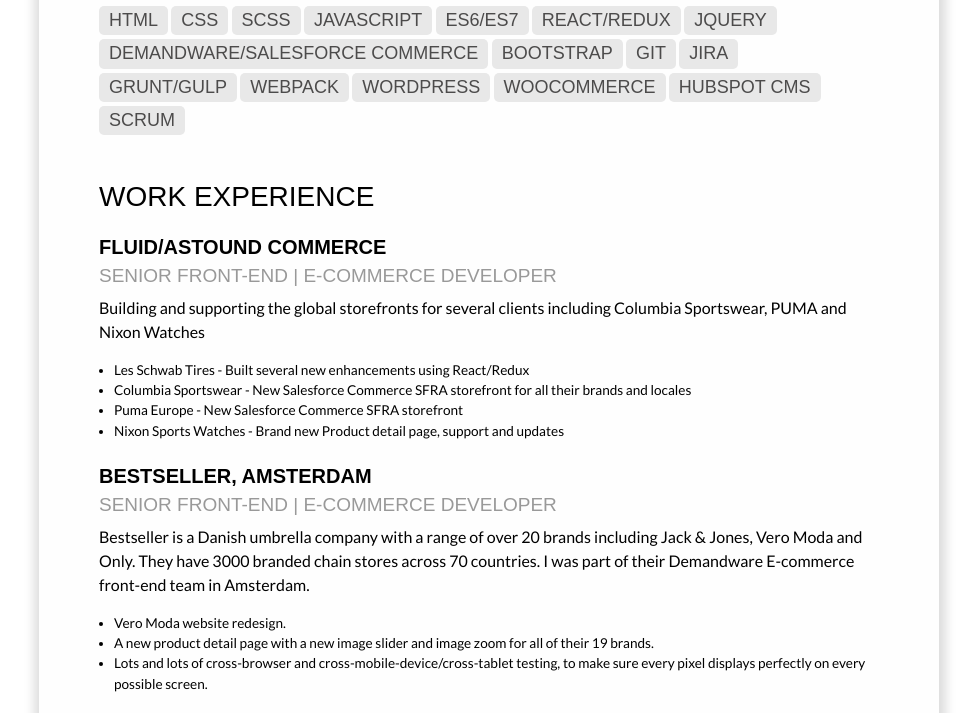
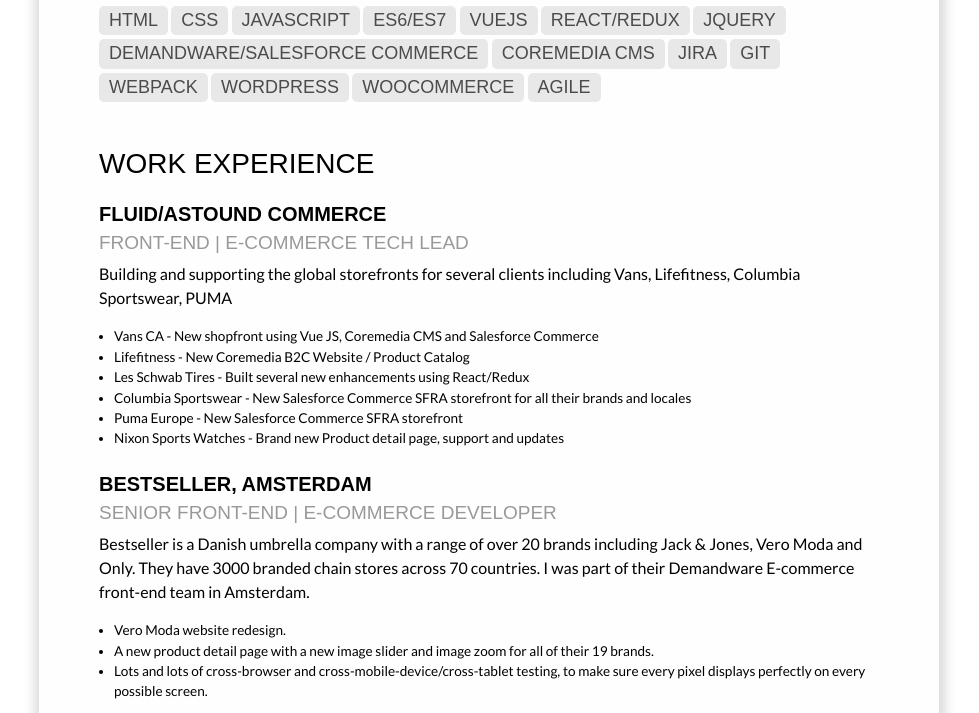
Before and after one commit to samgarg86/samgarg86.github.io, a website: page resume/index.html in a window 1280 px wide. Shown: the part 568-1281 px from the top of the page, without its empty margins (151-1130 px from the left). Drawn offline with Linux system fonts and the light colour scheme; a web font is replaced by a local one.

Commit message:
Resume updated for Divante

```diff
--- a/resume/index.html
+++ b/resume/index.html
@@ -61,8 +61,7 @@
                 </header>
 
                 <div class="content">
-                    <p>Hi! I am an all-rounded Front-End UI Developer and I've been building websites professionally for more than a decade. I specialise in responsive
-                        UI development using HTML, CSS and JavaScript.</p>
+                    <p>Hi! I am an all-rounded Front-End Web Developer and I've been building websites professionally for more than a decade.</p>
 
                     <p>
                         I've been part of several scrum teams and built many mobile-first, responsive, adaptive
@@ -72,7 +71,7 @@
                         I firmly believe in minimalistic design and minimal code. Less is more :) </p>
 
                     <p>I have successfully delivered projects for several small and big names all over the
-                        world. To name a few - Puma, Columbia Sportswear, MSN, Scotch & Soda Amsterdam, Jack & Jones, Vero Moda, Nixon
+                        world. To name a few - Vans, Lifefitness, Puma, Columbia Sportswear, MSN, Scotch & Soda Amsterdam, Jack & Jones
                     </p>
 
                     <p>I love travelling, cooking and surfing. Having had the opportunity to live in 4 different
@@ -110,21 +109,19 @@
                 <div class="">
                     <span class="skill-name">HTML</span>
                     <span class="skill-name">CSS</span>
-                    <span class="skill-name">SCSS</span>
                     <span class="skill-name">JavaScript</span>
                     <span class="skill-name">ES6/ES7</span>
+                    <span class="skill-name">VueJS</span>
                     <span class="skill-name">React/Redux</span>
                     <span class="skill-name">JQuery</span>
                     <span class="skill-name">Demandware/Salesforce Commerce</span>
-                    <span class="skill-name">Bootstrap</span>
+                    <span class="skill-name">Coremedia CMS</span>
+                    <span class="skill-name">Jira</span>
                     <span class="skill-name">Git</span>
-                    <span class="skill-name">Jira</span>
-                    <span class="skill-name">Grunt/Gulp</span>
                     <span class="skill-name">Webpack</span>
                     <span class="skill-name">WordPress</span>
                     <span class="skill-name">Woocommerce</span>
-                    <span class="skill-name">Hubspot CMS</span>
-                    <span class="skill-name">Scrum</span>
+                    <span class="skill-name">Agile</span>
                 </div>
                 <div class="clear"></div>
             </section>
@@ -138,18 +135,24 @@
                     <header>
                         <div class="company-name"><a href="https://astoundcommerce.com" target="_blank">Fluid/Astound Commerce</a></div>
 
-                        <div class="title">Senior Front-End | E-Commerce Developer</div>
+                        <div class="title">Front-End | E-Commerce Tech Lead</div>
                     </header>
                     <div class="job-summary">
                         <p>
-                            Building and supporting the global storefronts for several clients including Columbia Sportswear, PUMA and Nixon Watches
+                            Building and supporting the global storefronts for several clients including Vans, Lifefitness, Columbia Sportswear, PUMA
                         </p>
                         <ul>
                             <li>
-                                Les Schwab Tires - Built several new enhancements using React/Redux
+                                <a href="https://www.vans.ca/en-ca">Vans CA</a> - New shopfront using Vue JS, Coremedia CMS and Salesforce Commerce
                             </li>
                             <li>
-                                Columbia Sportswear - New Salesforce Commerce SFRA storefront for all their brands and locales
+                                <a href="https://www.lifefitness.com/en-us/">Lifefitness</a> -  New Coremedia B2C Website / Product Catalog
+                            </li>
+                            <li>
+                                <a href="https://www.lesschwab.com/">Les Schwab Tires</a> - Built several new enhancements using React/Redux
+                            </li>
+                            <li>
+                                <a href="https://www.columbia.com/">Columbia Sportswear</a> - New Salesforce Commerce SFRA storefront for all their brands and locales
                             </li>
                             <li>
                                 Puma Europe - New Salesforce Commerce SFRA storefront
```
Lines whose indentation alone changed are shown as unchanged.
